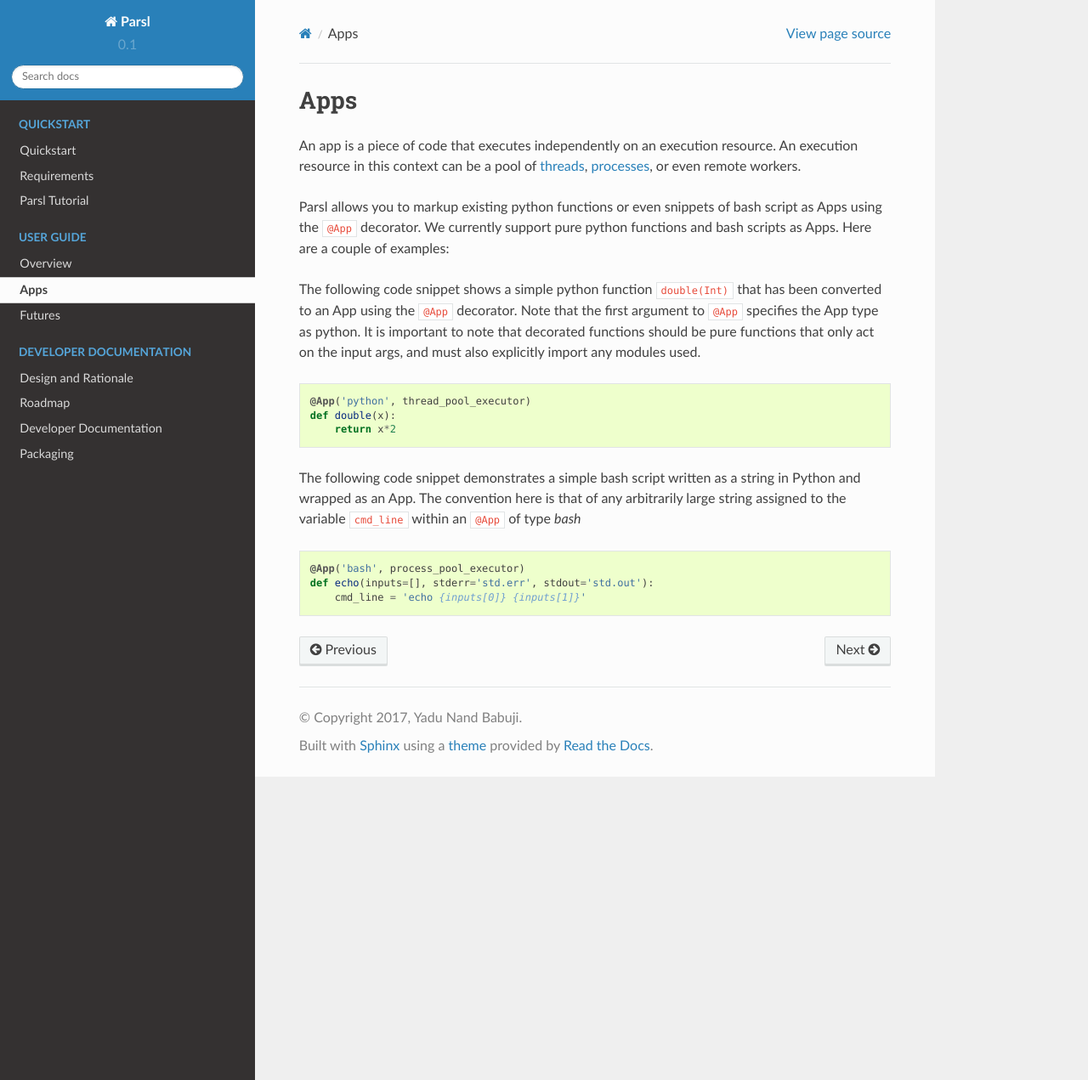
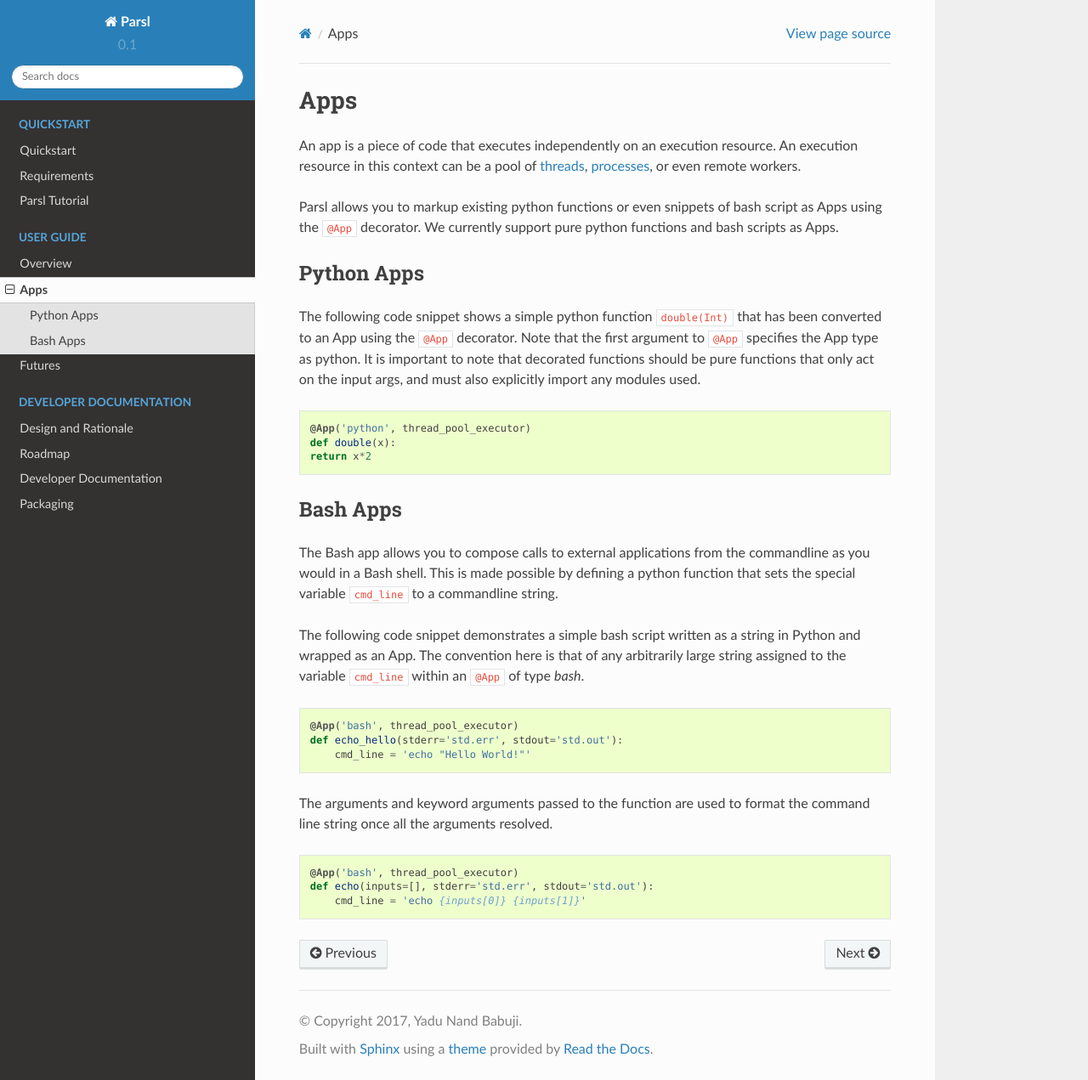
Before and after one commit to Parsl/parsl, a Sphinx documentation site: the page built from docs/userguide/apps.rst, in a window 1280 px wide and 1271 px high. Shown: the whole window at 85% size. Built offline with Sphinx 7.4.7 and the Read the Docs theme 2.0.0, drawn with Linux system fonts in a browser that asks for light colours.

Commit message:
Updating some docs

```diff
--- a/docs/userguide/apps.rst
+++ b/docs/userguide/apps.rst
@@ -3,8 +3,10 @@ Apps
 
 An app is a piece of code that executes independently on an execution resource. An execution resource in this context can be a pool of `threads <https://en.wikipedia.org/wiki/Thread_(computing)>`_, `processes <https://en.wikipedia.org/wiki/Process_(computing)>`_, or even remote workers.
 
-Parsl allows you to markup existing python functions or even snippets of bash script as Apps using the ``@App`` decorator. We currently support pure python functions and bash scripts as Apps. Here are a couple of examples:
+Parsl allows you to markup existing python functions or even snippets of bash script as Apps using the ``@App`` decorator. We currently support pure python functions and bash scripts as Apps.
 
+Python Apps
+-----------
 
 The following code snippet shows a simple python function ``double(Int)`` that has been converted to an App using the ``@App`` decorator. Note that the first argument to ``@App`` specifies the App type as python. It is important to note that decorated functions should be pure functions that only act on the input args, and must also explicitly import any modules used.
 
@@ -12,12 +14,31 @@ The following code snippet shows a simple python function ``double(Int)`` that h
 
        @App('python', thread_pool_executor)
        def double(x):
-           return x*2
+       return x*2
 
-The following code snippet demonstrates a simple bash script written as a string in Python and wrapped as an App. The convention here is that of any arbitrarily large string assigned to the variable ``cmd_line`` within an ``@App`` of type `bash`
+Bash Apps
+---------
+
+The Bash app allows you to compose calls to external applications from the commandline as you would in a Bash shell.
+This is made possible by defining a python function that sets the special variable ``cmd_line`` to a commandline string.
+
+The following code snippet demonstrates a simple bash script written as a string in Python and wrapped as an App.
+The convention here is that of any arbitrarily large string assigned to the variable ``cmd_line`` within an ``@App`` of type `bash`.
+
 
 .. code-block:: python
 
-       @App('bash', process_pool_executor)
+       @App('bash', thread_pool_executor)
+       def echo_hello(stderr='std.err', stdout='std.out'):
+           cmd_line = 'echo "Hello World!"'
+
+
+
+The arguments and keyword arguments passed to the function are used to format the command line string once all the arguments
+resolved.
+
+.. code-block:: python
+
+       @App('bash', thread_pool_executor)
        def echo(inputs=[], stderr='std.err', stdout='std.out'):
            cmd_line = 'echo {inputs[0]} {inputs[1]}'
```
